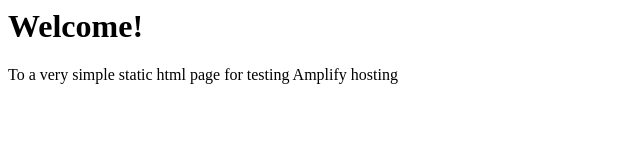
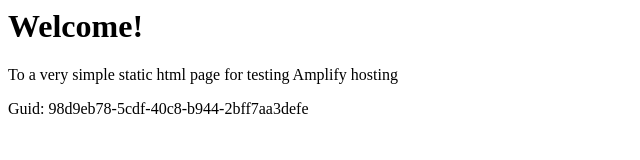
Before and after one commit to aws-aemilia-dub/Github-PR-Commit-Integration-Test-DoNotTouch-GithubWebhookPreviewCanaryTest-v1-prod-eu-west-1, a website: page src/index.html in a window 1280 px wide. Shown: the whole page, without its empty margins (0-640 px from the left). Drawn offline with Linux system fonts and the light colour scheme.

Commit message:
commit from integ tests

```diff
--- a/src/index.html
+++ b/src/index.html
@@ -1,3 +1,5 @@
+
+
 <html lang="en">
 
 <head>
@@ -10,6 +12,6 @@
 <body>
     <h1>Welcome!</h1>
     <p>To a very simple static html page for testing Amplify hosting</p>
-</body>
+    <p>Guid: 98d9eb78-5cdf-40c8-b944-2bff7aa3defe</p></body>
 
 </html>
```
